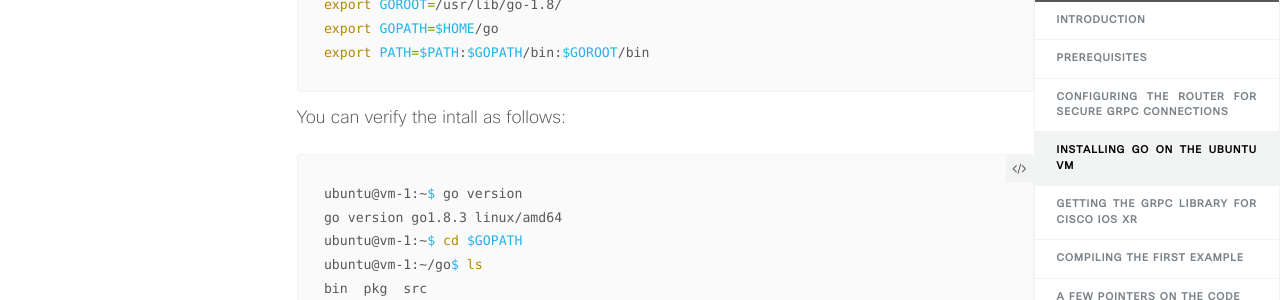
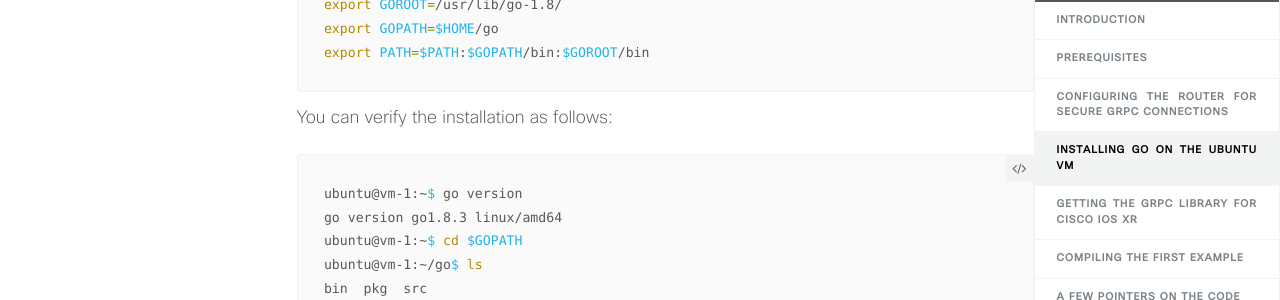
Before and after one commit to xrdocs/programmability, a Jekyll site: the page built from _tutorials/2017-08-04-programming-ios-xr-with-grpc-and-go.md, in a window 1280 px wide and 1400 px high, scrolled down 2636 px. Shown: the part 151-451 px from the top of the window. Built offline with Jekyll 4.4.1, drawn with Linux system fonts in a browser that asks for light colours; comment, search, counter and statistics services are not loaded; some of the changed text lies outside the part shown.

Commit message:
Fix some typos

````diff
--- a/_tutorials/2017-08-04-programming-ios-xr-with-grpc-and-go.md
+++ b/_tutorials/2017-08-04-programming-ios-xr-with-grpc-and-go.md
@@ -109,7 +109,7 @@ export GOPATH=$HOME/go
 export PATH=$PATH:$GOPATH/bin:$GOROOT/bin
 ```
 
-You can verify the intall as follows:
+You can verify the installation as follows:
 
 ```shell
 ubuntu@vm-1:~$ go version
````
Also changed, not shown: other parts of _tutorials/2017-08-04-programming-ios-xr-with-grpc-and-go.md (+1 -1 lines).
